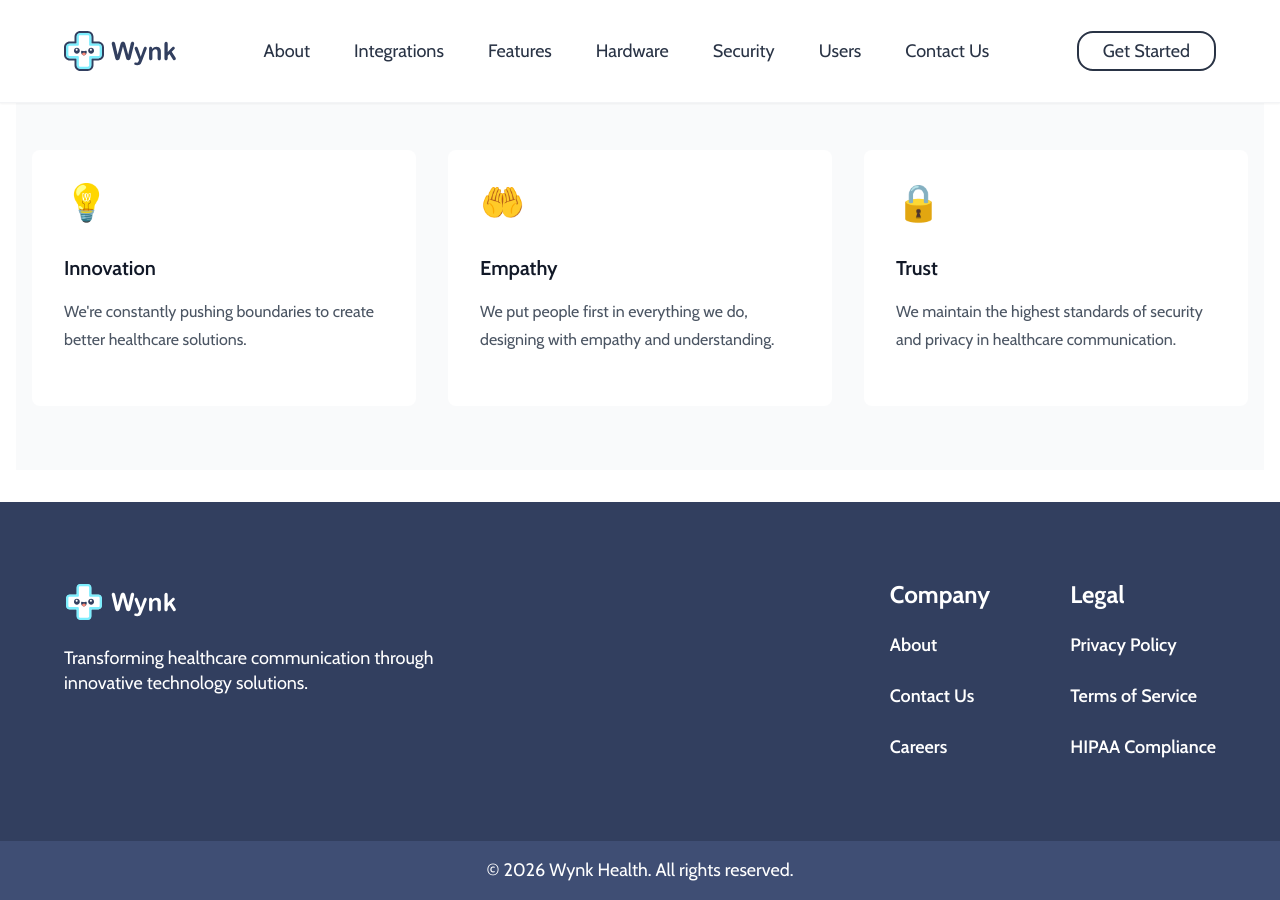
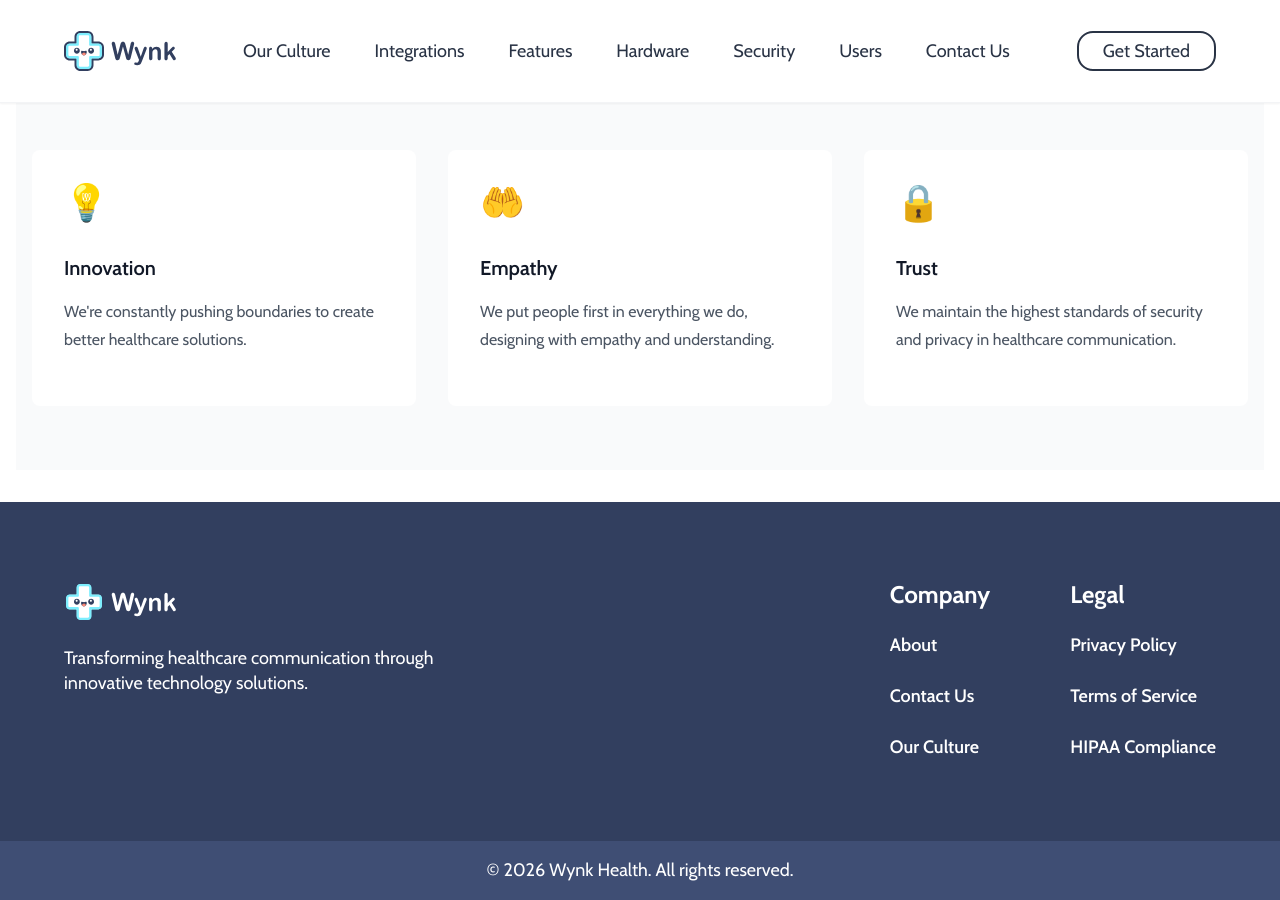
Before and after one commit to wynkhealth/wynkhealth.github.io, a Jekyll site: the page built from about.markdown, in a window 1280 px wide and 900 px high, scrolled down 945 px. Built offline with Jekyll 4.4.1, drawn with Linux system fonts in a browser that asks for light colours.

Commit message:
Link Wynk culture page from site navigation and footer

```diff
--- a/_layouts/default.html
+++ b/_layouts/default.html
@@ -31,7 +31,7 @@
 
           <!-- Desktop Nav Links -->
           <div class="hidden lg:flex items-center gap-1">
-            <a href="{{ '/#solutions' | relative_url }}" class="px-5 py-2 text-[18px] font-normal text-wynk-navy hover:text-wynk-blue rounded-[10px] transition-colors">About</a>
+            <a href="{{ '/culture/' | relative_url }}" class="px-5 py-2 text-[18px] font-normal text-wynk-navy hover:text-wynk-blue rounded-[10px] transition-colors">Our Culture</a>
             <a href="{{ '/#integrations' | relative_url }}" class="px-5 py-2 text-[18px] font-normal text-wynk-navy hover:text-wynk-blue rounded-[10px] transition-colors">Integrations</a>
             <a href="{{ '/#features' | relative_url }}" class="px-5 py-2 text-[18px] font-normal text-wynk-navy hover:text-wynk-blue rounded-[10px] transition-colors">Features</a>
             <a href="{{ '/#hardware' | relative_url }}" class="px-5 py-2 text-[18px] font-normal text-wynk-navy hover:text-wynk-blue rounded-[10px] transition-colors">Hardware</a>
@@ -64,7 +64,7 @@
       <!-- Mobile Menu -->
       <div id="mobile-menu" class="hidden lg:hidden bg-white border-t border-gray-100 px-6 py-4">
         <div class="flex flex-col gap-2">
-          <a href="{{ '/#solutions' | relative_url }}" class="py-2 text-wynk-navy text-[16px]">About</a>
+          <a href="{{ '/culture/' | relative_url }}" class="py-2 text-wynk-navy text-[16px]">About</a>
           <a href="{{ '/#integrations' | relative_url }}" class="py-2 text-wynk-navy text-[16px]">Integrations</a>
           <a href="{{ '/#features' | relative_url }}" class="py-2 text-wynk-navy text-[16px]">Features</a>
           <a href="{{ '/#hardware' | relative_url }}" class="py-2 text-wynk-navy text-[16px]">Hardware</a>
@@ -104,7 +104,7 @@
               <p class="text-white text-[24px] font-bold leading-[1.1]">Company</p>
               <a href="{{ '/about' | relative_url }}" class="text-white text-[18px] font-semibold hover:text-wynk-cyan transition-colors">About</a>
               <a href="{{ '/contact' | relative_url }}" class="text-white text-[18px] font-semibold hover:text-wynk-cyan transition-colors">Contact Us</a>
-              <span class="text-white text-[18px] font-semibold">Careers</span>
+              <a href="{{ '/culture/' | relative_url }}" class="text-white text-[18px] font-semibold hover:text-wynk-cyan transition-colors">Our Culture</a>
             </div>
             <!-- Legal -->
             <div class="flex flex-col gap-6">
```
